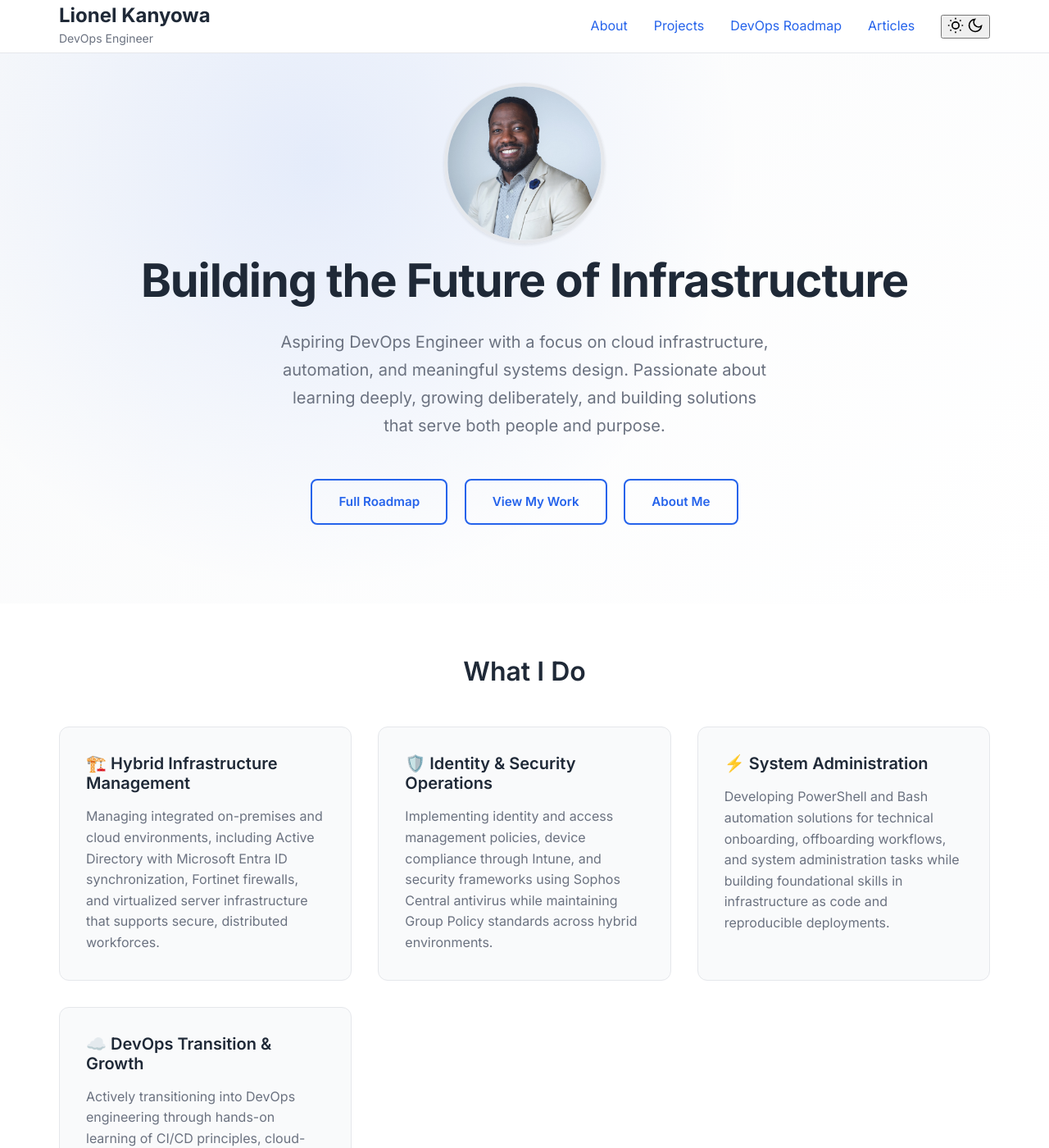
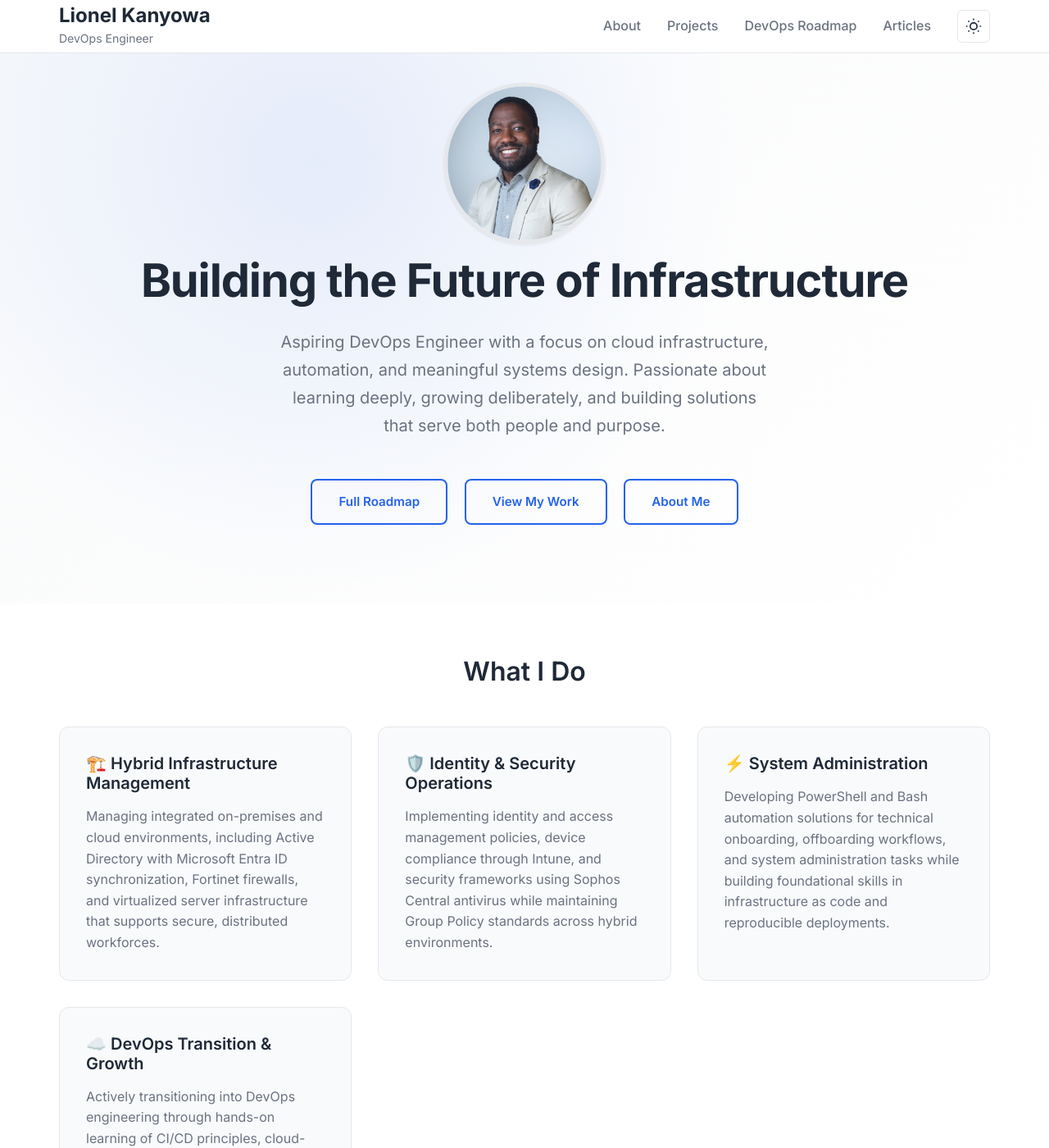
Before and after one commit to lionelkanyowa/lionelkanyowa.github.io, a Jekyll site: the page built from index.html, in a window 1280 px wide and 1400 px high. Shown: the whole window at 82% size. Built offline with Jekyll 4.4.1, drawn with Linux system fonts in a browser that asks for light colours.

Commit message:
chore: fixed some CSS for the hamburger toggle menu desktop version

```diff
--- a/assets/css/main.css
+++ b/assets/css/main.css
@@ -192,11 +192,11 @@
 }
 
 /* ==========================================
-   IMPROVED MOBILE NAVIGATION VISIBILITY
-   Replace the existing mobile navigation CSS with this
+   FIXED THEME TOGGLE STYLES
+   Replace the existing theme toggle section in your main.css with this
    ========================================== */
 
-/* Navigation */
+/* Navigation base styles */
 .site-nav {
   position: relative;
 }
@@ -230,7 +230,7 @@
   transform: scale(0.95);
 }
 
-/* Improved menu icon visibility */
+/* Menu icon styling */
 .menu-icon {
   display: block;
   width: 20px;
@@ -247,7 +247,6 @@
   transition: fill var(--transition-fast);
 }
 
-/* Add a subtle animation for better UX */
 .nav-trigger:checked + .nav-toggle {
   background: var(--primary-color);
   border-color: var(--primary-color);
@@ -257,14 +256,112 @@
   fill: white;
 }
 
-/* Menu dropdown styling */
+/* Desktop navigation menu */
 .nav-menu {
   display: flex;
   align-items: center;
   gap: 2rem;
 }
 
-/* Mobile Navigation */
+/* Page links */
+.page-link {
+  text-decoration: none;
+  color: var(--text-secondary);
+  font-weight: 500;
+  padding: 0.5rem 0;
+  transition: color var(--transition-fast);
+  position: relative;
+}
+
+.page-link:hover,
+.page-link.active {
+  color: var(--primary-color);
+}
+
+.page-link.active::after {
+  content: '';
+  position: absolute;
+  bottom: -1px;
+  left: 0;
+  right: 0;
+  height: 2px;
+  background: var(--primary-color);
+}
+
+/* ==========================================
+   THEME TOGGLE - SIMPLIFIED AND FIXED
+   ========================================== */
+
+.theme-toggle {
+  background: none;
+  border: 1px solid var(--border-color);
+  border-radius: 6px;
+  padding: 8px;
+  cursor: pointer;
+  color: var(--text-color);
+  transition: all var(--transition-fast);
+  display: flex;
+  align-items: center;
+  justify-content: center;
+  width: 40px;
+  height: 40px;
+  position: relative;
+}
+
+.theme-toggle:hover {
+  background: var(--card-bg);
+  transform: scale(1.05);
+}
+
+.theme-toggle:focus {
+  outline: 2px solid var(--primary-color);
+  outline-offset: 2px;
+}
+
+/* Icon container - ensures only one icon shows at a time */
+.theme-toggle .sun-icon,
+.theme-toggle .moon-icon {
+  width: 20px;
+  height: 20px;
+  position: absolute;
+  top: 50%;
+  left: 50%;
+  transform: translate(-50%, -50%);
+  transition: all var(--transition-fast);
+}
+
+/* Light mode - show sun, hide moon */
+[data-theme="light"] .theme-toggle .sun-icon,
+:root .theme-toggle .sun-icon {
+  opacity: 1;
+  visibility: visible;
+  transform: translate(-50%, -50%) scale(1);
+}
+
+[data-theme="light"] .theme-toggle .moon-icon,
+:root .theme-toggle .moon-icon {
+  opacity: 0;
+  visibility: hidden;
+  transform: translate(-50%, -50%) scale(0.8);
+}
+
+/* Dark mode - hide sun, show moon */
+[data-theme="dark"] .theme-toggle .sun-icon {
+  opacity: 0;
+  visibility: hidden;
+  transform: translate(-50%, -50%) scale(0.8);
+}
+
+[data-theme="dark"] .theme-toggle .moon-icon {
+  opacity: 1;
+  visibility: visible;
+  transform: translate(-50%, -50%) scale(1);
+}
+
+/* ==========================================
+   MOBILE NAVIGATION
+   ========================================== */
+
 @media (max-width: 768px) {
   .nav-toggle {
     display: block;
@@ -313,18 +410,16 @@
     display: none;
   }
 
-  /* Theme toggle in mobile menu */
+  /* Mobile theme toggle - maintain same functionality */
   .theme-toggle {
     margin-top: 0.5rem;
-    padding: 0.75rem;
-    border: 1px solid var(--border-color);
-    border-radius: 8px;
     width: 100%;
+    height: 44px;
     justify-content: center;
   }
 }
 
-/* Add slide-down animation */
+/* Slide-down animation for mobile menu */
 @keyframes slideDown {
   from {
     opacity: 0;
@@ -336,24 +431,7 @@
   }
 }
 
-/* Dark mode enhancements */
-[data-theme="dark"] .nav-toggle {
-  background: var(--card-bg);
-  border-color: var(--accent-color);
-}
-
-[data-theme="dark"] .nav-toggle:hover {
-  background: var(--accent-color);
-  border-color: var(--accent-color);
-  box-shadow: 0 0 0 2px rgba(59, 130, 246, 0.3);
-}
-
-[data-theme="dark"] .nav-menu {
-  border-color: var(--accent-color);
-  box-shadow: 0 10px 40px rgba(0, 0, 0, 0.5);
-}
-
-/* Add a visual indicator when menu is open */
+/* Menu open indicator arrow */
 .nav-trigger:checked + .nav-toggle::after {
   content: '';
   position: absolute;
@@ -367,15 +445,21 @@
   margin-top: 7px;
 }
 
-/* Enhanced focus states for accessibility */
-.nav-toggle:focus {
-  outline: 2px solid var(--primary-color);
-  outline-offset: 2px;
-}
-
-.page-link:focus {
-  outline: 2px solid var(--primary-color);
-  outline-offset: 2px;
+/* Dark mode enhancements */
+[data-theme="dark"] .nav-toggle {
+  background: var(--card-bg);
+  border-color: var(--accent-color);
+}
+
+[data-theme="dark"] .nav-toggle:hover {
+  background: var(--accent-color);
+  border-color: var(--accent-color);
+  box-shadow: 0 0 0 2px rgba(59, 130, 246, 0.3);
+}
+
+[data-theme="dark"] .nav-menu {
+  border-color: var(--accent-color);
+  box-shadow: 0 10px 40px rgba(0, 0, 0, 0.5);
 }
 
 /* ==========================================
```
Also changed, not shown: 2 other files.
